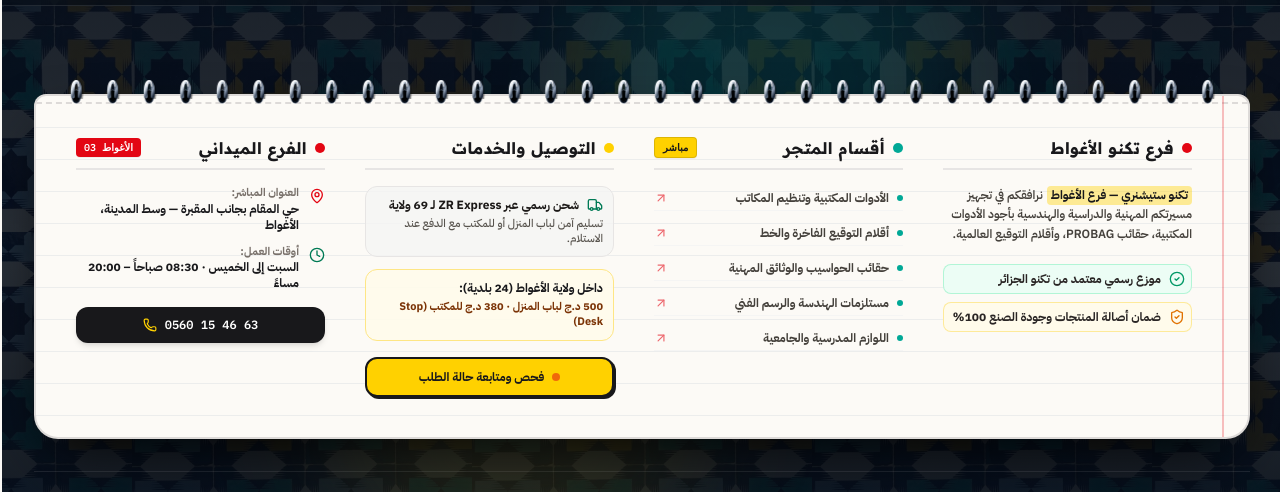
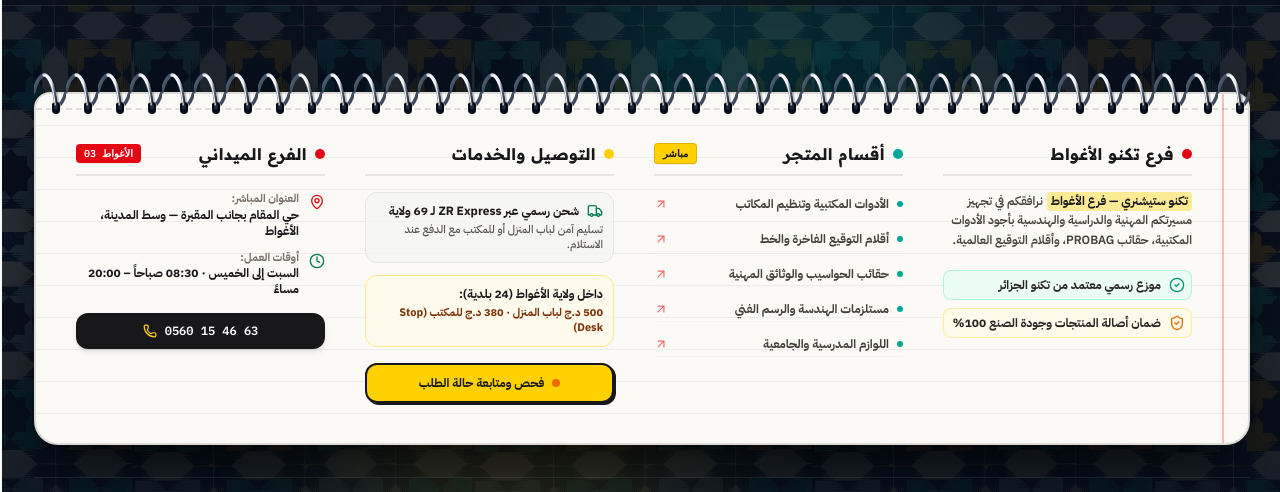
Before and after one commit to sigoulojia/techno-lagh03, a React (Vite) app: page / in a window 1280 px wide. Shown: the part 6299-6791 px from the top of the page. Built offline with nearby package versions, Linux system fonts and the light colour scheme; no server answers.

Commit message:
style(footer): enhance notebook spiral spring with 3D helical depth, punch holes and realistic lighting

```diff
--- a/src/components/Footer.tsx
+++ b/src/components/Footer.tsx
@@ -85,69 +85,114 @@ export function Footer({ categories = [], onSelectCategory }: FooterProps) {
       <div className="relative z-10 py-12 lg:py-16">
         <div className="max-w-7xl mx-auto px-4 sm:px-6 lg:px-8">
 
-          {/* Top Spiral Wire Binding (النابض الحلزوني للكراريس) */}
-          <div className="relative z-20 w-full overflow-hidden -mb-4 px-3 sm:px-6">
+          {/* Top Spiral Wire Binding (النابض الحلزوني للكراريس ثلاثي الأبعاد) */}
+          <div className="relative z-20 w-full overflow-hidden -mb-[30px] sm:-mb-[32px] pointer-events-none">
             <svg
-              className="w-full h-9 sm:h-10 select-none overflow-visible"
-              viewBox="0 0 1024 36"
-              preserveAspectRatio="none"
+              className="w-full select-none"
+              style={{ width: '100%', height: '54px' }}
               xmlns="http://www.w3.org/2000/svg"
             >
               <defs>
-                {/* 3D Metallic Steel Wire Gradient for the Spring Coil */}
-                <linearGradient id="notebook-spiral-metal" x1="0%" y1="0%" x2="100%" y2="100%">
-                  <stop offset="0%" stopColor="#FFFFFF" />
-                  <stop offset="25%" stopColor="#CBD5E1" />
-                  <stop offset="50%" stopColor="#475569" />
-                  <stop offset="75%" stopColor="#94A3B8" />
+                {/* 3D Metallic Steel Wire Gradient - Front Loop */}
+                <linearGradient id="spring-front-steel" x1="0%" y1="0%" x2="100%" y2="80%">
+                  <stop offset="0%" stopColor="#CBD5E1" />
+                  <stop offset="25%" stopColor="#FFFFFF" />
+                  <stop offset="45%" stopColor="#E2E8F0" />
+                  <stop offset="70%" stopColor="#64748B" />
+                  <stop offset="90%" stopColor="#334155" />
                   <stop offset="100%" stopColor="#1E293B" />
                 </linearGradient>
 
-                <pattern id="spiral-ring-pattern" width="32" height="36" patternUnits="userSpaceOnUse">
-                  {/* Punch Hole in Notebook Paper */}
-                  <ellipse cx="16" cy="24" rx="4" ry="6" fill="#060D17" stroke="#94A3B8" strokeWidth="0.5" />
-                  {/* Inner Hole Shadow */}
-                  <ellipse cx="16" cy="23" rx="3.2" ry="4.8" fill="#000000" opacity="0.8" />
-                  {/* Wire Coil Shadow */}
+                {/* Shaded Steel Wire Gradient - Back Loop (behind paper) */}
+                <linearGradient id="spring-back-steel" x1="0%" y1="0%" x2="100%" y2="100%">
+                  <stop offset="0%" stopColor="#64748B" />
+                  <stop offset="40%" stopColor="#475569" />
+                  <stop offset="80%" stopColor="#334155" />
+                  <stop offset="100%" stopColor="#0F172A" />
+                </linearGradient>
+
+                <pattern id="notebook-helical-spring" width="32" height="54" patternUnits="userSpaceOnUse">
+                  {/* 1. Back Wire Loop: Behind paper, visible above paper edge (y < 22) and entering hole */}
                   <path
-                    d="M13,24 C11,4 21,4 19,24"
-                    stroke="rgba(0,0,0,0.4)"
-                    strokeWidth="3.5"
-                    fill="none"
-                    transform="translate(1, 2)"
-                  />
-                  {/* 3D Metallic Wire Loop (حلقة السلك المعدني) */}
-                  <path
-                    d="M13,24 C11,6 21,6 19,24"
-                    stroke="url(#notebook-spiral-metal)"
-                    strokeWidth="3.2"
+                    d="M 0,22 C 2,13 6,6 10,5"
+                    stroke="url(#spring-back-steel)"
+                    strokeWidth="3.4"
                     fill="none"
                     strokeLinecap="round"
                   />
-                  {/* Highlight Glint on Wire */}
                   <path
-                    d="M14,15 C13,8 19,8 18,15"
+                    d="M 22,38 C 26,36 30,29 32,22"
+                    stroke="url(#spring-back-steel)"
+                    strokeWidth="3.4"
+                    fill="none"
+                  />
+
+                  {/* 2. Punched Hole in Notebook Paper (ثقب الورق المنتظم) */}
+                  {/* Paper cut bevel / embossed rim highlight */}
+                  <rect
+                    x="17.5"
+                    y="31.5"
+                    width="9"
+                    height="13"
+                    rx="4.5"
+                    stroke="rgba(255, 255, 255, 0.85)"
+                    strokeWidth="0.8"
+                    fill="none"
+                  />
+                  {/* Hole Interior */}
+                  <rect x="18" y="32" width="8" height="12" rx="4" fill="#060D17" />
+                  {/* Deep inner drop shadow at top of hole */}
+                  <path
+                    d="M 18.5,35 C 18.5,32.5 25.5,32.5 25.5,35"
+                    stroke="#000000"
+                    strokeWidth="1.2"
+                    fill="none"
+                  />
+
+                  {/* 3. Cast Shadow of Front Wire onto Cream Paper */}
+                  <path
+                    d="M 10,5 C 14,5 18,12 20,22 C 21,27 22,32 22,38"
+                    stroke="rgba(0,0,0,0.24)"
+                    strokeWidth="4"
+                    fill="none"
+                    strokeLinecap="round"
+                    transform="translate(2, 2.5)"
+                  />
+
+                  {/* 4. Front Wire Loop: Polished 3D Chrome Steel */}
+                  <path
+                    d="M 10,5 C 14,5 18,12 20,22 C 21,27 22,32 22,38"
+                    stroke="url(#spring-front-steel)"
+                    strokeWidth="3.5"
+                    fill="none"
+                    strokeLinecap="round"
+                  />
+
+                  {/* 5. Specular Reflection Glint (لمعان الضوء المعدني المركز) */}
+                  <path
+                    d="M 10,5.5 C 13.5,5.5 17,11 19,21 C 19.8,25 20.6,29 21.2,35"
                     stroke="#FFFFFF"
-                    strokeWidth="1"
+                    strokeWidth="1.1"
                     fill="none"
-                    opacity="0.9"
+                    strokeLinecap="round"
+                    opacity="0.95"
                   />
                 </pattern>
               </defs>
-              <rect width="100%" height="36" fill="url(#spiral-ring-pattern)" />
+              <rect width="100%" height="54" fill="url(#notebook-helical-spring)" />
             </svg>
           </div>
 
           {/* Notebook Paper Body (ورقة الكراس العاجية المسطرة) */}
           <div
-            className="relative pt-8 sm:pt-10 pb-8 sm:pb-10 px-6 sm:px-10 rounded-b-3xl rounded-t-xl bg-[#FCFAF6] text-[#18181B] shadow-[0_25px_60px_-15px_rgba(0,0,0,0.85)] border-2 border-stone-300/80 overflow-hidden"
+            className="relative pt-10 sm:pt-12 pb-8 sm:pb-10 px-6 sm:px-10 rounded-b-3xl rounded-t-2xl bg-[#FCFAF6] text-[#18181B] shadow-[0_25px_60px_-15px_rgba(0,0,0,0.85)] border-2 border-stone-300/80 overflow-hidden"
             style={{
               // Faint Notebook Ruling Lines (تسطير أسطر الكراس الأزرق الخفيف جداً)
               backgroundImage: 'repeating-linear-gradient(transparent, transparent 31px, rgba(148, 163, 184, 0.15) 31px, rgba(148, 163, 184, 0.15) 32px)',
             }}
           >
             {/* Top Perforated Tear-Line (خط فواصل الورق المثقوب) */}
-            <div className="absolute top-0 inset-x-0 h-2 border-b-2 border-dashed border-stone-300/80 pointer-events-none" />
+            <div className="absolute top-3 inset-x-0 h-1 border-b-2 border-dashed border-stone-300/80 pointer-events-none" />
 
             {/* Right-Hand Notebook Margin Line (هامش الكراس الأحمر الأيمن للغة العربية) */}
             <div className="absolute inset-y-0 right-4 sm:right-6 w-[2px] bg-[#E30613]/25 pointer-events-none" />
```
